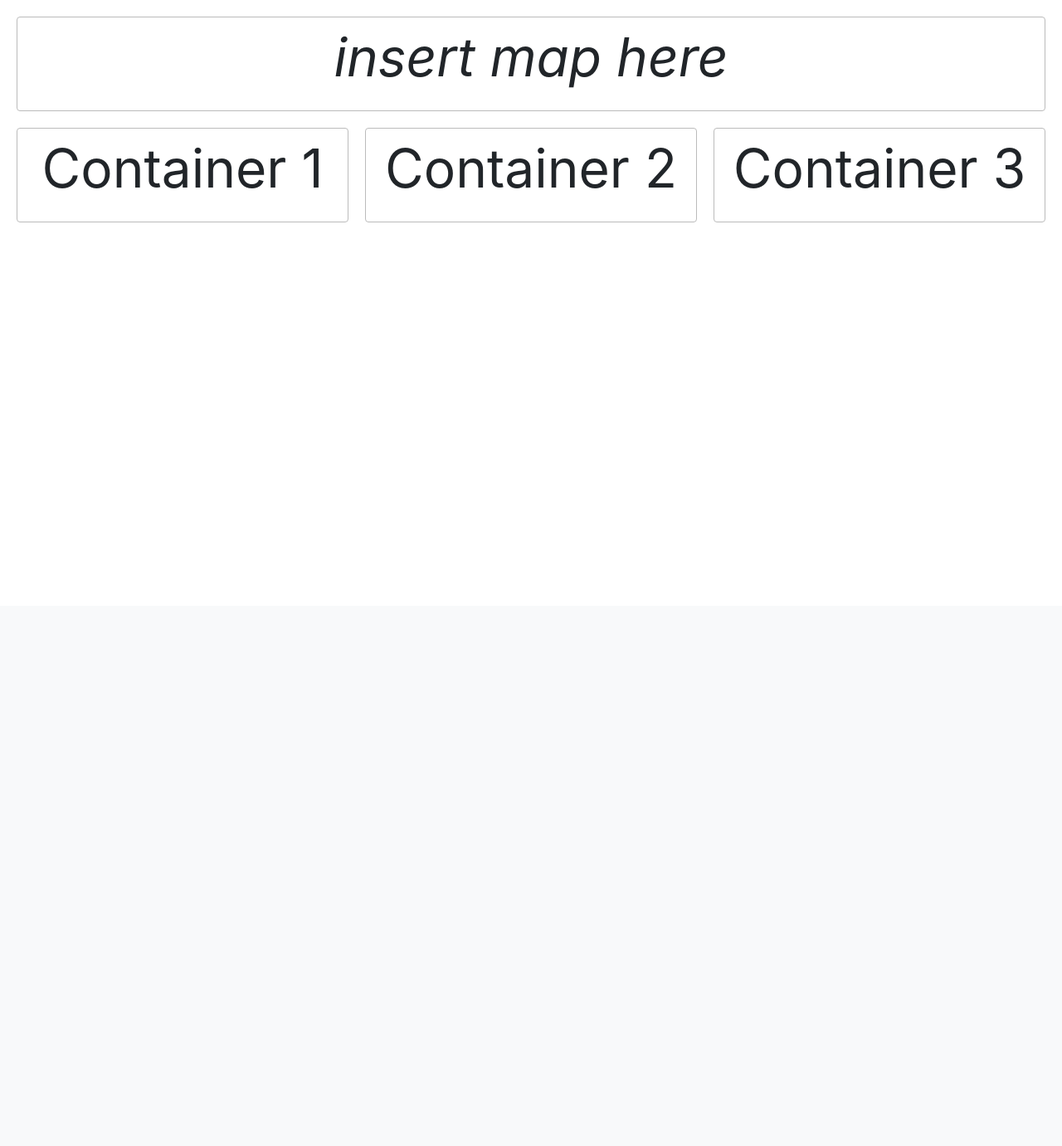
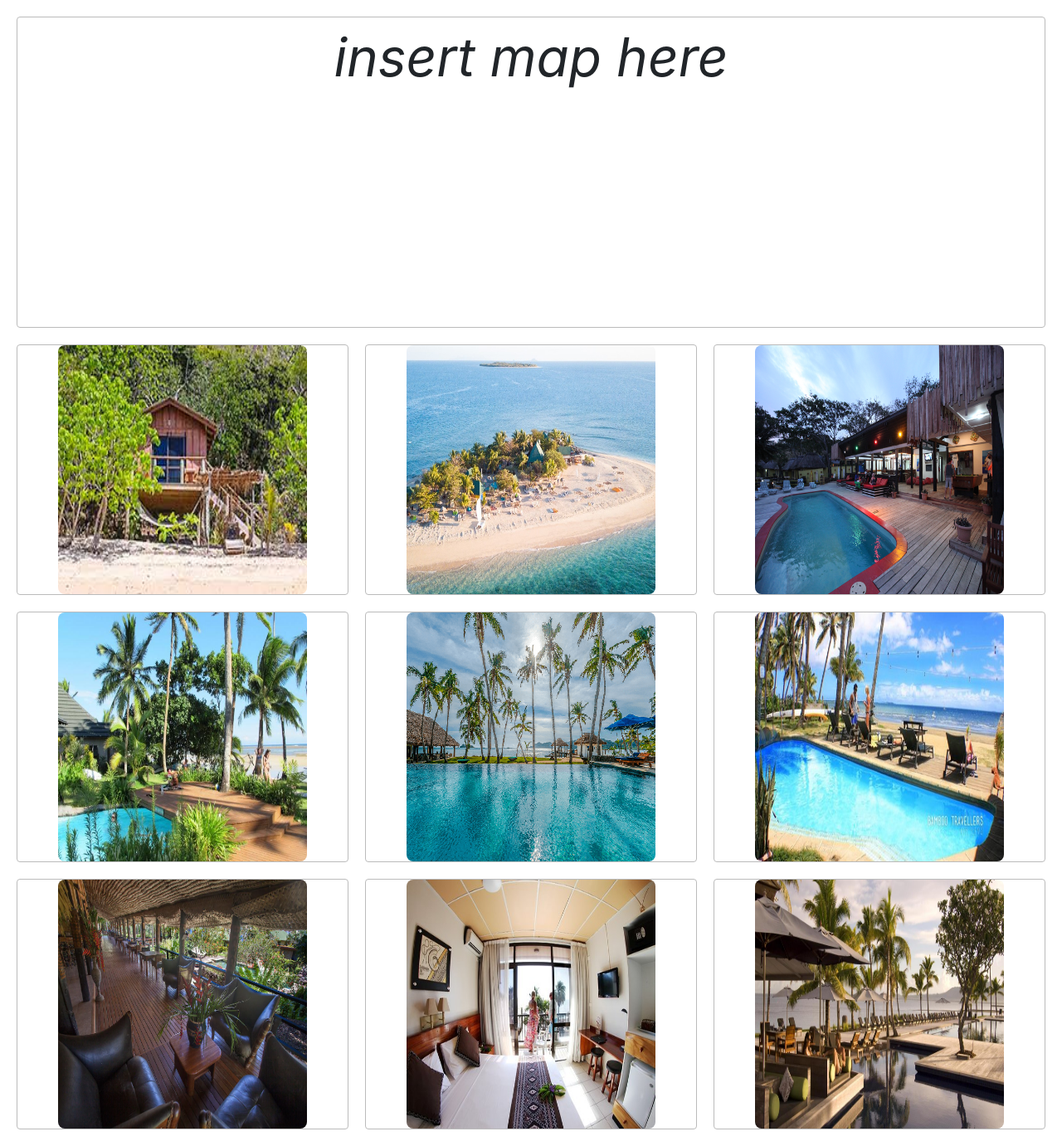
Before and after one commit to mkclark/GetAways_Public, a Flask app: page / in a window 1280 px wide. Shown: the part 70-1451 px from the top of the page at 83% size. Before the commit the page ends 338 px from the top, so only its background shows below. Run offline with Flask 2, Linux system fonts and the light colour scheme; some libraries are stand-ins or nearby versions.

Commit message:
Panels with just the graphic, no labels.

```diff
--- a/static/style1.css
+++ b/static/style1.css
@@ -1,6 +1,7 @@
 .container1 {
   display: grid;
   grid-template-columns: 100%;
+  grid-template-rows: 375px;
   margin-top: 20px;
   margin-bottom: 20px;
   margin-right: 20px;
@@ -17,6 +18,12 @@
   margin-left: 20px;
 }
 
+img {
+  border-radius: 8px;
+  height: 300px;
+  width: 300px;
+}
+
 .zone {
   /* display: inline-block; */
   text-align: center;
--- a/templates/booking.html
+++ b/templates/booking.html
@@ -19,15 +19,36 @@
   </div>
   <div class="container2">
     <div class="zone">
-      <p>Container 1</p>
+      <img src="{{url_for('static', filename='mantaray_island_resort.jpeg')}}">
     </div>
     <div class="zone">
-      <p>Container 2</p>
+      <img src="{{url_for('static', filename='south_sea_island_accomodation.jpeg')}}">
     </div>
     <div class="zone">
-      <p>Container 3</p>
+      <img src="{{url_for('static', filename='funky_fish_beach_surf_resort.jpg')}}">
+    </div>
+    <div class="zone">
+      <img src="{{url_for('static', filename='the_beachouse.jpg')}}">
+    </div>
+    <div class="zone">
+      <img src="{{url_for('static', filename='tropica_island_resort.png')}}">
+    </div>
+    <div class="zone">
+      <img src="{{url_for('static', filename='bamboo_backpackers.jpg')}}">
+    </div>
+    <div class="zone">
+      <img src="{{url_for('static', filename='maravu_taveuni_lodge.webp')}}">
+    </div>
+    <div class="zone">
+      <img src="{{url_for('static', filename='horizon_beach_resort.jpg')}}">
+    </div>
+    <div class="zone">
+      <img src="{{url_for('static', filename='hilton_fiji_beach_resort_and_spa.jpeg')}}">
     </div>
   </div>
+
+
+
   <script src="https://code.jquery.com/jquery-3.3.1.slim.min.js" integrity="sha384-q8i/X+965DzO0rT7abK41JStQIAqVgRVzpbzo5smXKp4YfRvH+8abtTE1Pi6jizo" crossorigin="anonymous"></script>
   <script src="https://cdnjs.cloudflare.com/ajax/libs/popper.js/1.14.7/umd/popper.min.js" integrity="sha384-UO2eT0CpHqdSJQ6hJty5KVphtPhzWj9WO1clHTMGa3JDZwrnQq4sF86dIHNDz0W1" crossorigin="anonymous"></script>
   <script src="https://stackpath.bootstrapcdn.com/bootstrap/4.3.1/js/bootstrap.min.js" integrity="sha384-JjSmVgyd0p3pXB1rRibZUAYoIIy6OrQ6VrjIEaFf/nJGzIxFDsf4x0xIM+B07jRM" crossorigin="anonymous"></script>
```
Also changed, not shown: static/bamboo_backpackers.jpg (added), static/funky_fish_beach_surf_resort.jpg (added), static/hilton_fiji_beach_resort_and_spa.jpeg (added), static/horizon_beach_resort.jpg (added), static/mantaray_island_resort.jpeg (added), static/maravu_taveuni_lodge.webp (added), static/south_sea_island_accomodation.jpeg (added), static/the_beachouse.jpg (added), static/tropica_island_resort.png (added).
